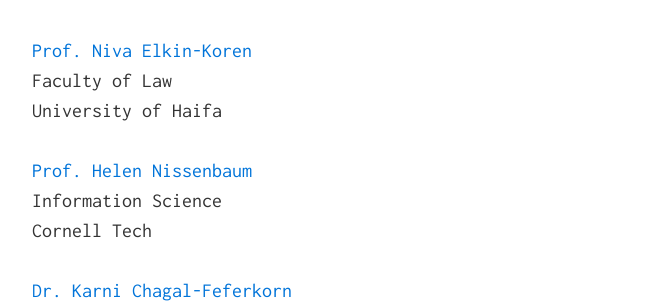
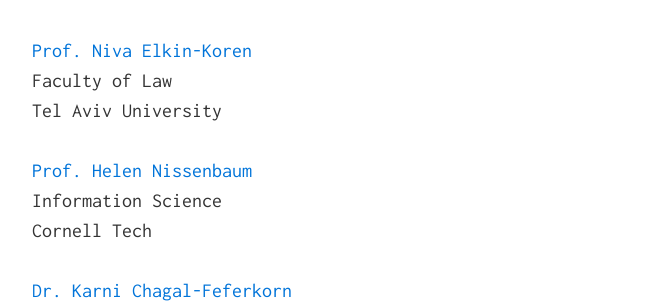
Before and after one commit to ResponsiblyAI/learn, a Jekyll site: the page built from index.md, in a window 1280 px wide and 900 px high, scrolled down 1616 px. Shown: the part 160-463 px from the top of the window, without its empty margins (308-970 px from the left). Built offline with Jekyll 4.4.1, drawn with Linux system fonts in a browser that asks for light colours; nearby versions of some CDN libraries.

Commit message:
update niva affiliation

```diff
--- a/index.md
+++ b/index.md
@@ -33,15 +33,15 @@
 Faculty of Industrial Engineering &amp; Management
 Technion
 <br/><br/>
-<a href="http://law.haifa.ac.il/index.php/en/faculty-elkiniva">Prof. Niva Elkin-Koren</a>
+<a href="https://en-law.tau.ac.il/profile/elkiniva">Prof. Niva Elkin-Koren</a>
 Faculty of Law
-University of Haifa
+Tel Aviv University
 <br/><br/>
 <a href="https://nissenbaum.tech.cornell.edu/">Prof. Helen Nissenbaum</a>
 Information Science
 Cornell Tech
 <br/><br/>
-<a href="https://haifa.academia.edu/KarniChagal">Dr. Karni Chagal-Feferkorn</a>
+<a href="https://uottawa.academia.edu/KarniChagalFeferkorn">Dr. Karni Chagal-Feferkorn</a>
 Law postdoctoral researcher
 University of Ottawa
 <br/><br/>
```
